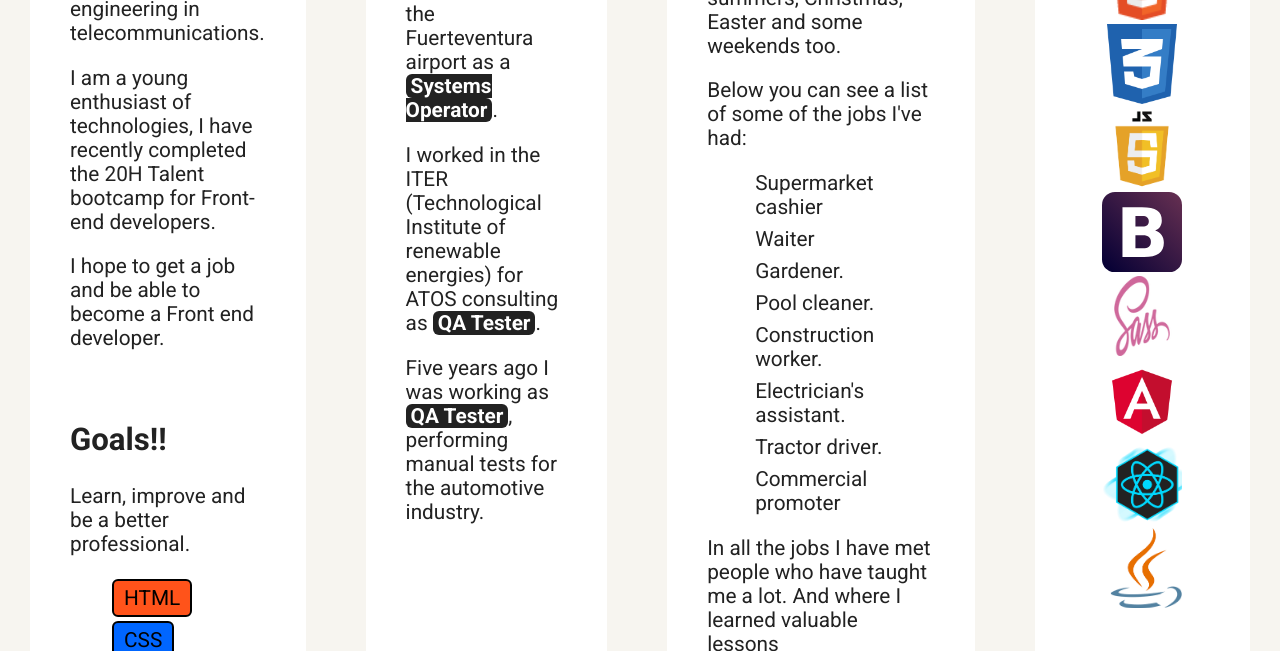
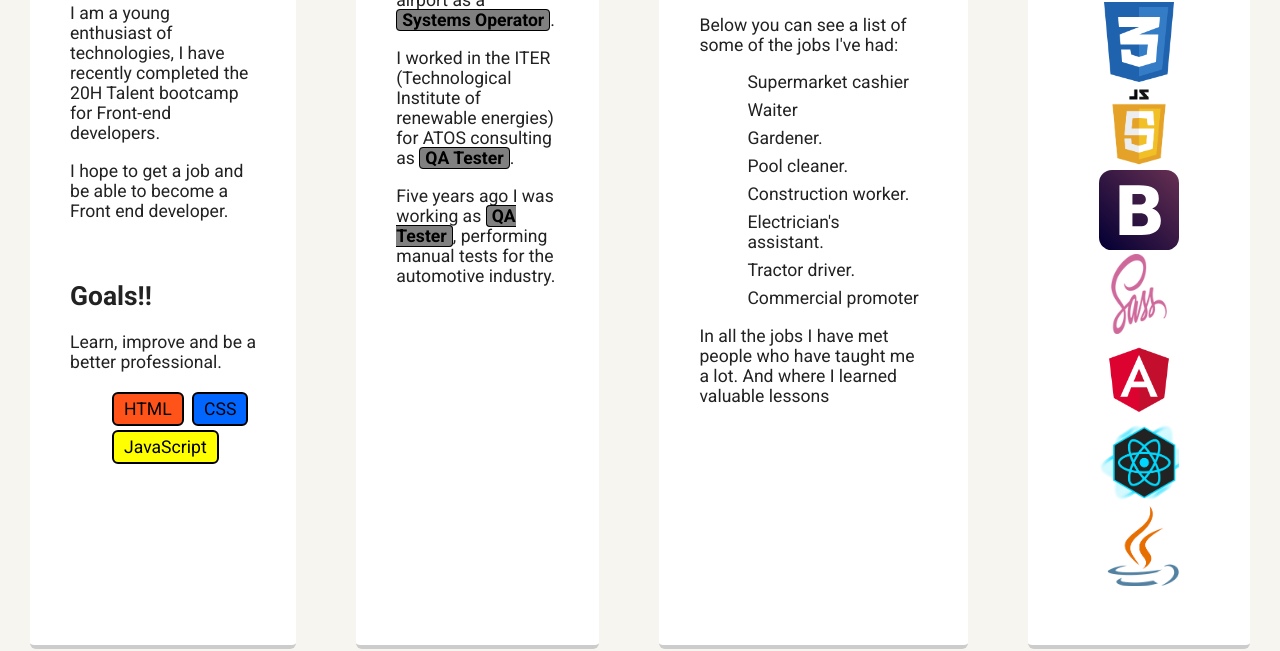
Before and after one commit to CristianDavidCabrera/personal_profile_page, a plain HTML site: page index.html in a window 1280 px wide. Shown: the part 708-1359 px from the top of the page. Drawn offline with Linux system fonts and the light colour scheme; a web font is replaced by a local one.

Commit message:
change:  styles of label jobs

```diff
--- a/styles.css
+++ b/styles.css
@@ -7,7 +7,7 @@
 body {
   margin: 0;
   padding: 0;
-  font-size: 1.3rem;
+  font-size: 2.2vh;
   text-align: center;
   font-family: 'Roboto', sans-serif;
   color: #222;
@@ -167,9 +167,10 @@ li span {
 }
 
 .jobs {
-  border-radius: 6px;
-  background: #222;
-  color: white;
+  border-radius: 4px;
+  background: grey;
+  border: solid 1px black;
+  color: black;
   padding: 0 5px ;
   margin: 0px;
 }
```
